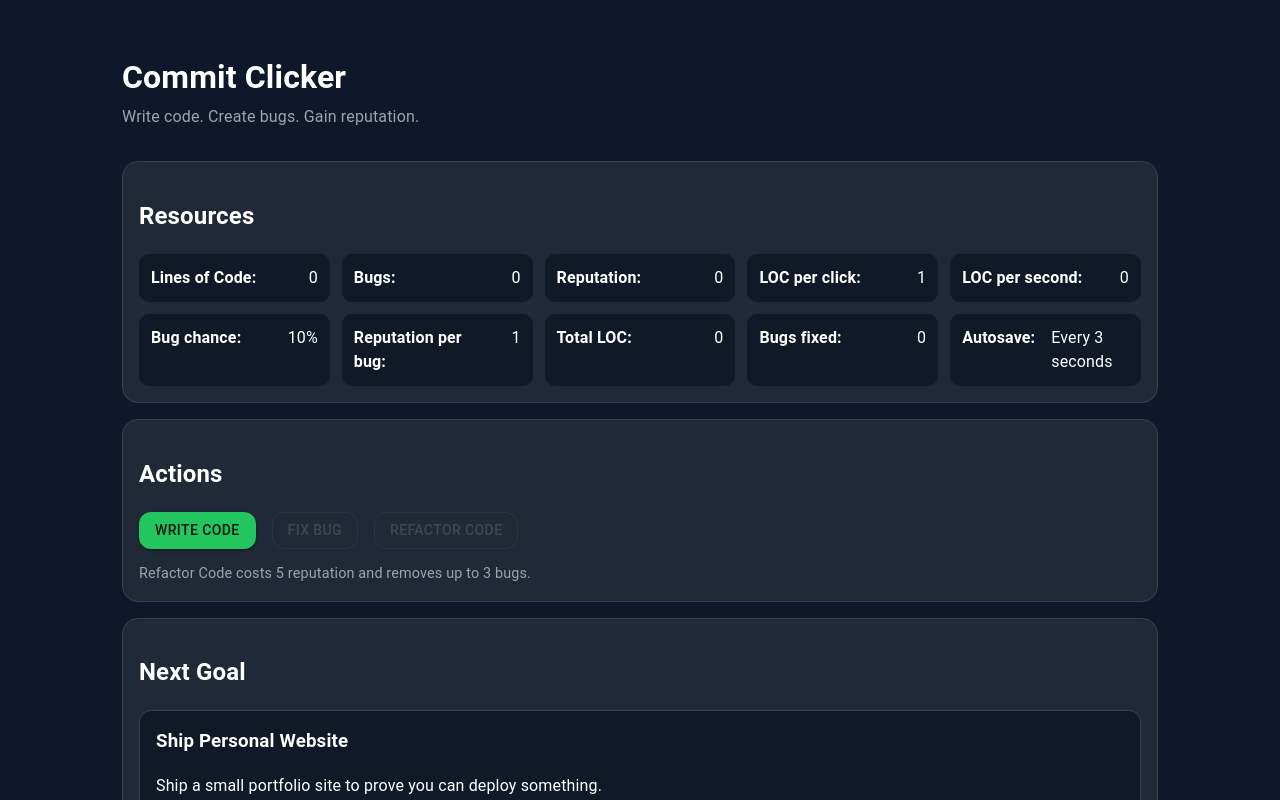
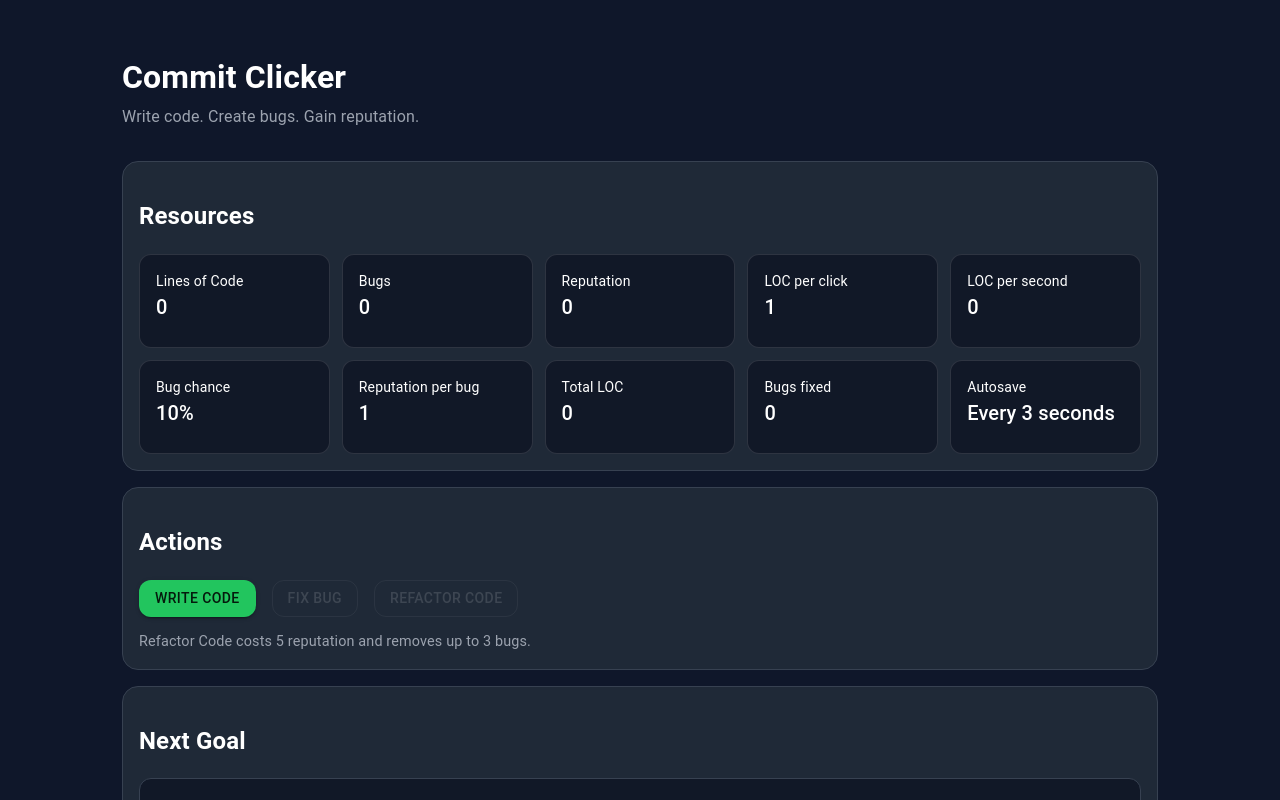
Before and after one commit to BlazingHotCode/commit-clicker, a React (Vite) app: page / in a window 1280 px wide. Shown: the top 800 px of the page. Built offline with nearby package versions, Linux system fonts and the light colour scheme.

Commit message:
use mui cards for resources

```diff
--- a/src/components/resources/ResourceItem.tsx
+++ b/src/components/resources/ResourceItem.tsx
@@ -1,3 +1,5 @@
+import { Card, CardContent, Typography } from "@mui/material";
+
 type ResourceItemProps = {
   label: string;
   value: string | number;
@@ -5,9 +7,16 @@ type ResourceItemProps = {
 
 export function ResourceItem({ label, value }: ResourceItemProps) {
   return (
-    <div className="resource-item">
-      <strong>{label}: </strong>
-      <span>{value}</span>
-    </div>
+    <Card variant="outlined">
+      <CardContent>
+        <Typography variant="body2" color="text.secondary">
+          {label}
+        </Typography>
+
+        <Typography variant="h6" component="div">
+          {value}
+        </Typography>
+      </CardContent>
+    </Card>
   );
 }
```
